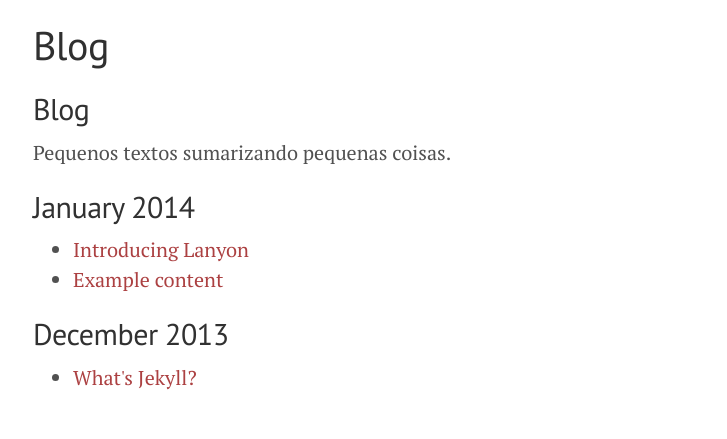
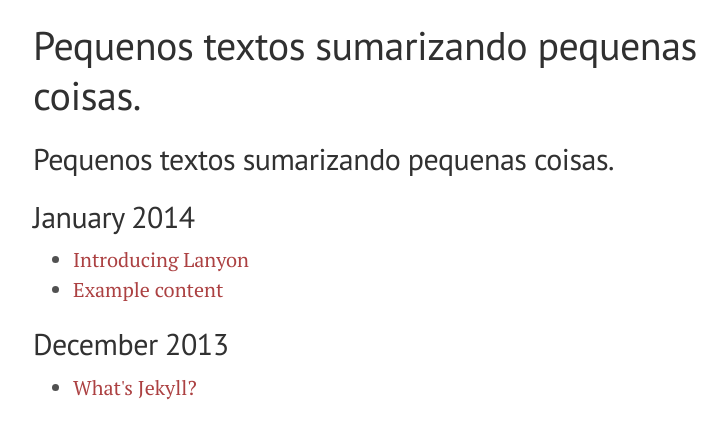
Before and after one commit to flaviovdf/flaviovdf.github.io, a Jekyll site: the page built from blog/index.md, in a window 1280 px wide. Shown: the top 439 px of the page, without its empty margins (247-974 px from the left). Built offline with Jekyll 4.4.1, drawn with Linux system fonts in a browser that asks for light colours; our own code applies the rules of GitHub Pages for plain Markdown files.

Commit message:
Update index.md

```diff
--- a/blog/index.md
+++ b/blog/index.md
@@ -1,6 +1,4 @@
-## Blog
-
-Pequenos textos sumarizando pequenas coisas.
+## Pequenos textos sumarizando pequenas coisas.
 
 {% assign postsByYearMonth = site.posts | group_by_exp: "post", "post.date | date: '%B %Y'" %}
 {% for yearMonth in postsByYearMonth %}
```
